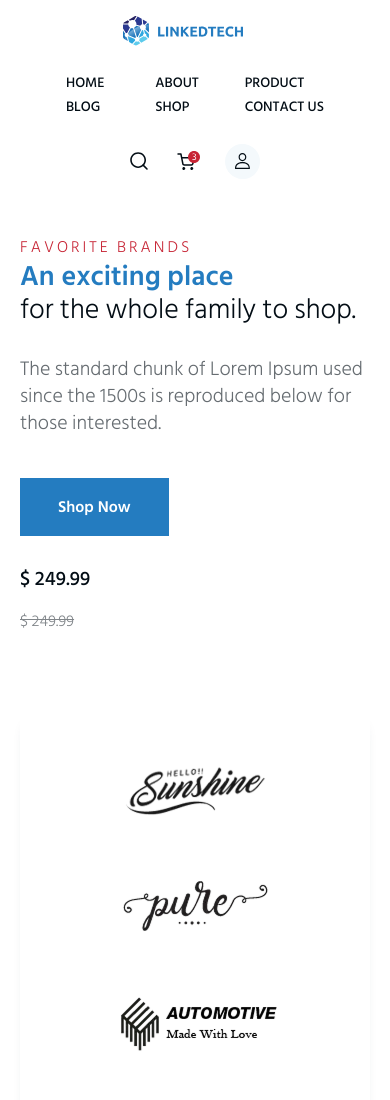
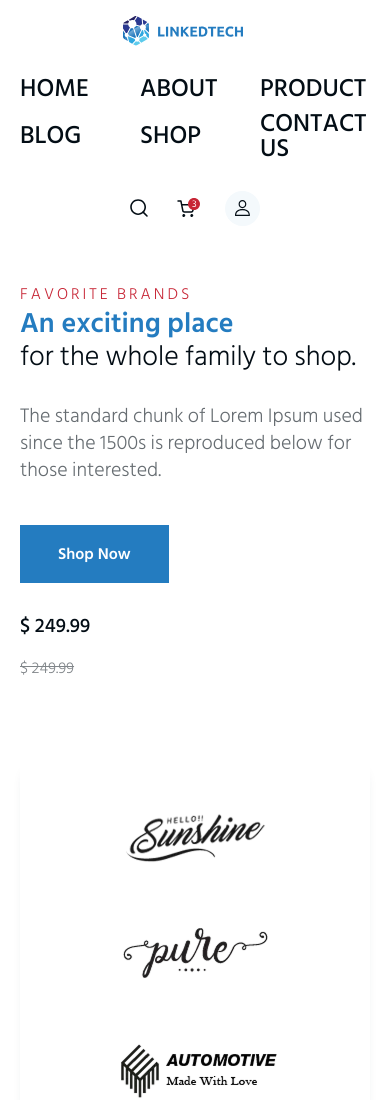
Before and after one commit to te206sku/LinkedTech, a plain HTML site: page index.html in a window 390 px wide. Shown: the top 1100 px of the page. Drawn offline with Linux system fonts and the light colour scheme.

Commit message:
Update styles.css

```diff
--- a/css/styles.css
+++ b/css/styles.css
@@ -974,6 +974,9 @@ body {
     .advertising__item {
         width: 100%;
     }
+    .navbar__item {
+        font-size: 19px;
+    }
 
     .catalog__cards {
         grid-template-columns: 1fr 1fr;
@@ -1073,6 +1076,10 @@ body {
 
     .navbar__arrow {
         display: none;
+    }
+
+    .navbar__item {
+        font-size: 25px;
     }
 
     .face-title-background {
```
